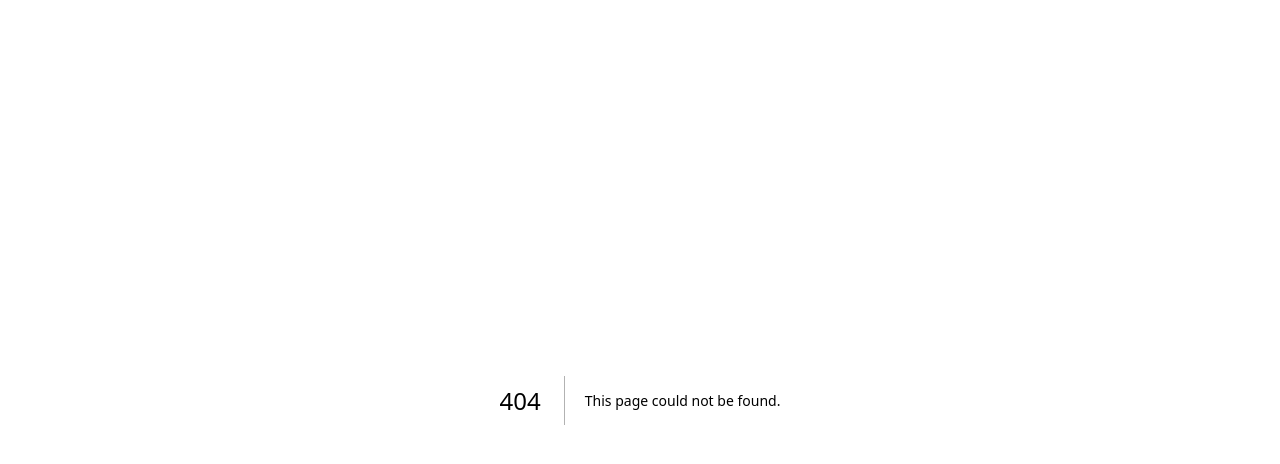
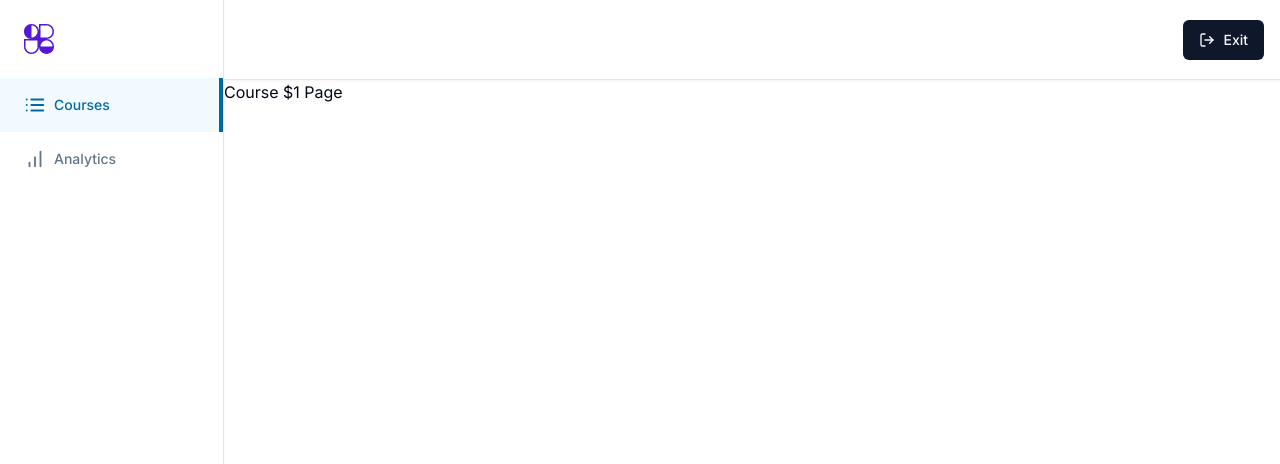
Before and after one commit to VictoriaSTo/course-platform, a Next.js app: page /teacher/courses/1 in a window 1280 px wide. Before the commit this address had no page. Shown: the top 464 px of the page. Built offline with nearby package versions, Linux system fonts and the light colour scheme.

Commit message:
add course id page

```diff
--- /dev/null
+++ b/app/(dashboard)/(routes)/teacher/courses/[courseId]/page.tsx
@@ -0,0 +1,13 @@
+import React from 'react'
+
+const CourseIdPage = ({ params } : {
+  params: { courseId: String }
+}) => {
+  return (
+    <div>
+      Course ${params.courseId} Page
+    </div>
+  )
+}
+
+export default CourseIdPage
```
